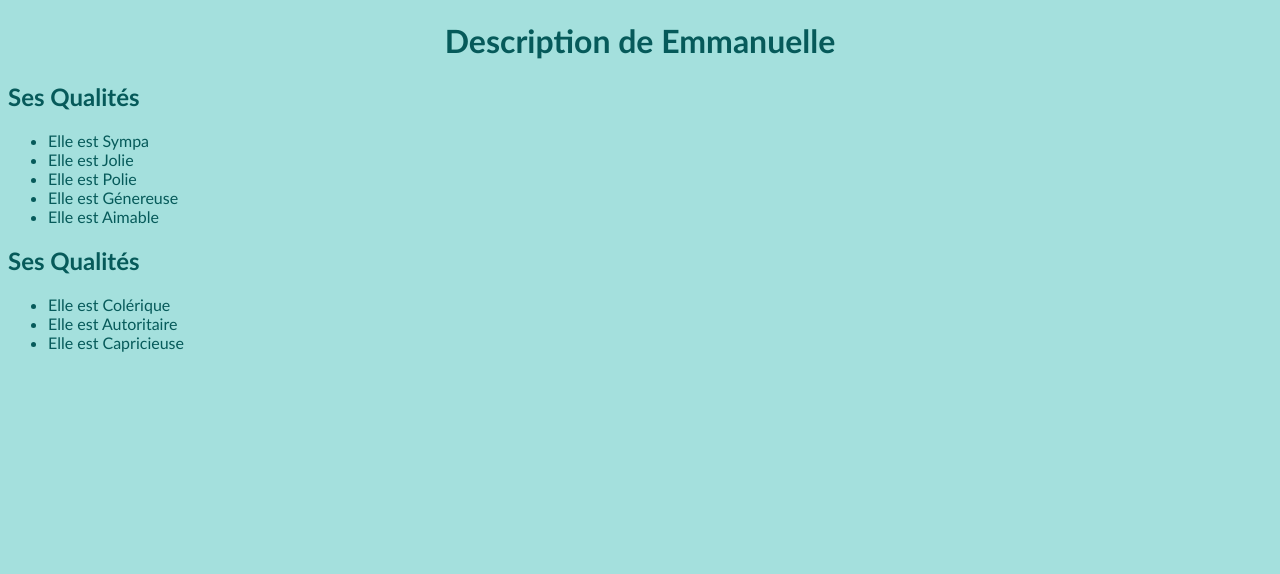
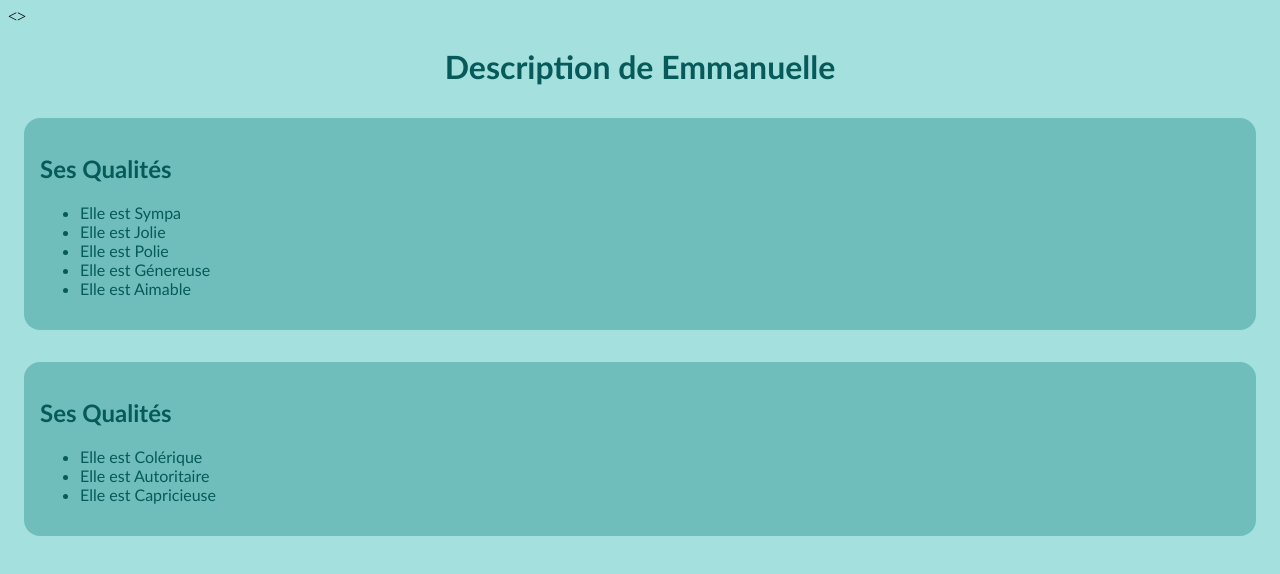
Before and after one commit to Dupril-13/Emma, a plain HTML site: page index.html in a window 1280 px wide. Drawn offline with Linux system fonts and the light colour scheme.

Commit message:
Sixième commit : ajout de cadre aux bordures arrondies au niveau des qualités et des défauts et d'un background-color

```diff
--- a/index.html
+++ b/index.html
@@ -5,7 +5,7 @@
     <meta name="viewport" content="width=<device-width>, initial-scale=1.0">
     <title>Emmanuele</title>
 </head>
-<body>
+<>
     <style>
         body{
             background-color: rgb(164, 224, 221);
@@ -23,9 +23,16 @@
             color: rgb(6, 90, 90);
             font-family: 'Gill Sans', 'Gill Sans MT', Calibri, 'Trebuchet MS', sans-serif;
         }
-
+        div {
+            background-color: rgb(112, 190, 187);
+            padding: 1em;
+            margin-inline: 1em;
+            margin-block: 2em;
+            border-radius: 2ch;
+        }
     </style>
     <h1>Description de Emmanuelle</h1>
+    <div>
         <h2>Ses Qualités</h2>
         <ul>
             <li>Elle est Sympa</li>
@@ -34,11 +41,14 @@
             <li>Elle est Génereuse</li>
             <li>Elle est Aimable</li>
         </ul>
+    </div>
+    <div>
         <h2>Ses Qualités</h2>
         <ul>
             <li>Elle est Colérique</li>
             <li>Elle est Autoritaire</li>
             <li>Elle est Capricieuse</li>
         </ul>
+    </div>
 </body>
 </html>
```
Lines whose indentation alone changed are shown as unchanged.
